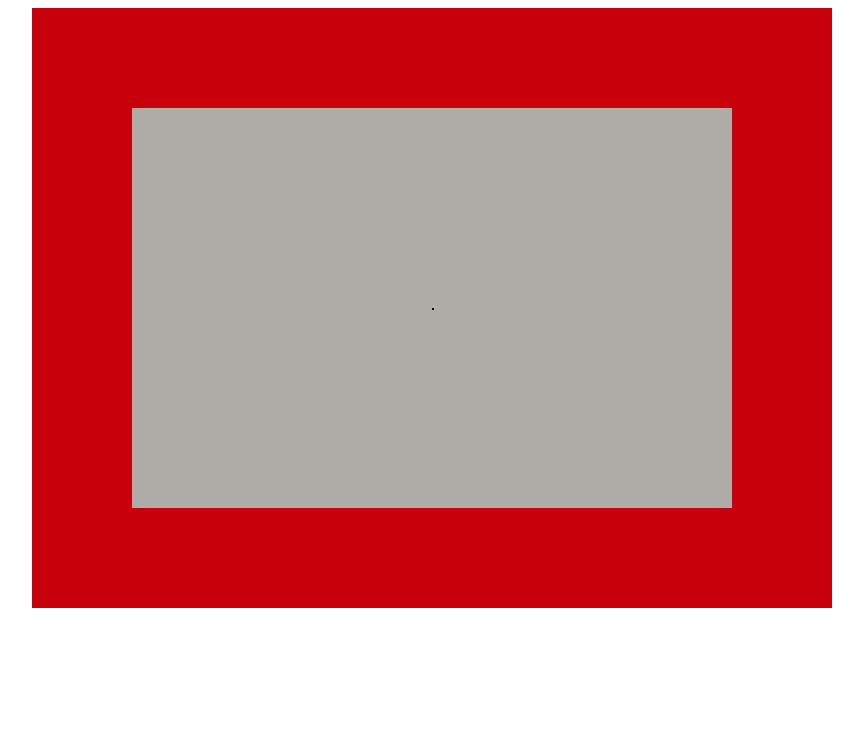
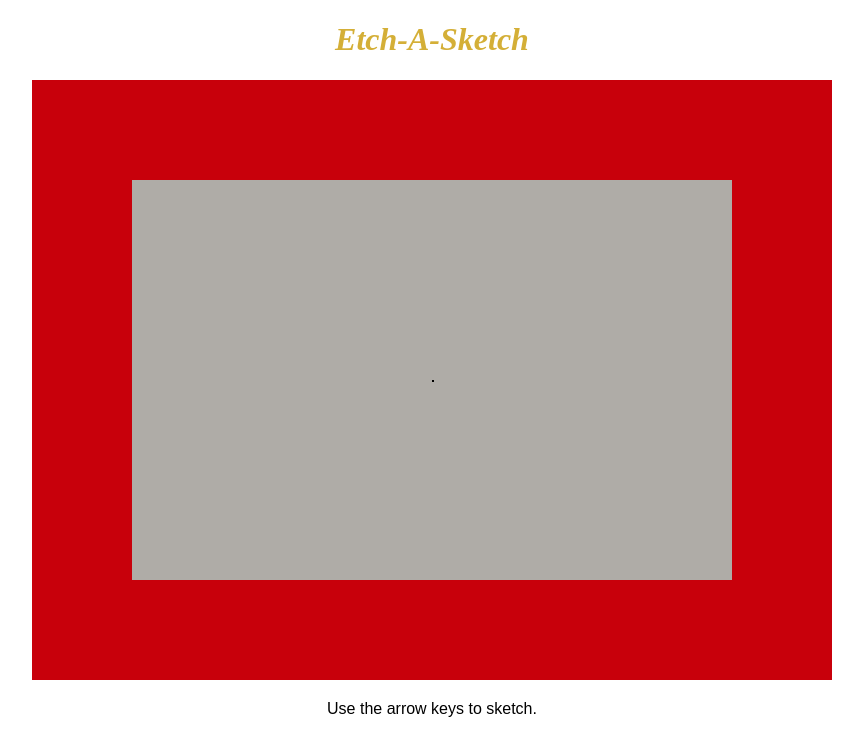
Before and after one commit to JohnathonHutt/etch-a-sketch, a plain HTML site: page index.html in a window 1280 px wide. Shown: the whole page, without its empty margins (208-1071 px from the left). Drawn offline with Linux system fonts and the light colour scheme.

Commit message:
Add title and instructions

```diff
--- a/index.html
+++ b/index.html
@@ -6,7 +6,9 @@
     <link rel="stylesheet" href="styles.css">
   </head>
   <body>
+    <h1>Etch-A-Sketch</h1>
     <canvas id="canvas" width="600" height="400"></canvas>
+    <p>Use the arrow keys to sketch.</p>
 
     <script src="index.js" charset="utf-8"></script>
   </body>
--- a/styles.css
+++ b/styles.css
@@ -1,5 +1,10 @@
 body {
   text-align: center;
+}
+
+h1 {
+  color: rgb(212, 175, 55);
+  font-style: italic;
 }
 
 canvas {
@@ -7,3 +12,7 @@ canvas {
   background-color: rgb(175, 172, 167);
   border: 100px solid rgb(200, 0, 11);
 }
+
+p {
+  font-family: arial;
+}
```
